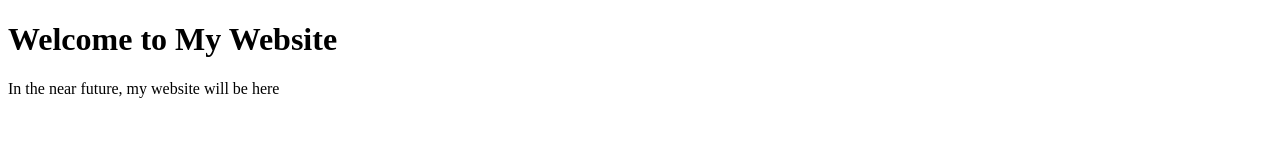
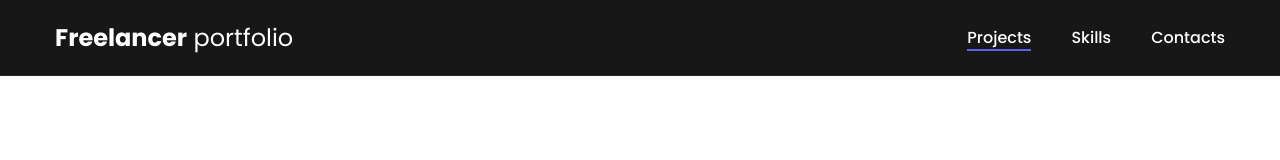
Before and after one commit to kiroris/kiroris.github.io, a plain HTML site: page index.html in a window 1280 px wide. Drawn offline with Linux system fonts and the light colour scheme.

Commit message:
create navigation bar

```diff
--- /dev/null
+++ b/css/main.css
@@ -0,0 +1,89 @@
+@import "./reset.css";
+@import url('https://fonts.googleapis.com/css2?family=DM+Sans:opsz,wght@9..40,400;9..40,500;9..40,700&family=Poppins:wght@400;500;700&display=swap');
+
+/*
+font-family: 'DM Sans', sans-serif;
+font-family: 'Poppins', sans-serif;
+*/
+
+/* {
+ border: 1px solid red;
+} */
+
+/* GLOBAL */
+
+html, body {
+  font-family: 'DM Sans', sans-serif;
+}
+
+
+.container {
+  margin: 0 auto;
+  padding: 0 15px;
+  max-width: 1200px;
+}
+
+
+/* NAVIGATION */
+.nav {
+  padding: 20px 0;
+  border-bottom: 1px solid #26292D;
+  background-color: #171718;
+  color: #ffffff;
+}
+
+/* nav-row */
+.nav-row {
+  display: flex;
+  justify-content: space-between;
+  align-items: center;
+  column-gap: 40px;
+  row-gap: 20px;
+  flex-wrap: wrap;
+}
+
+/* logo */
+.logo {
+  color: #ffffff;
+  font-size: 24px;
+  font-family: 'Poppins', sans-serif;
+}
+
+/* logo-strong */
+.logo strong {
+  font-weight: 700;
+}
+
+/* nav-list */
+.nav-list {
+  display: flex;
+  align-items: center;
+  column-gap: 40px;
+  font-size: 16px;
+  font-weight: 500;
+  font-family: 'Poppins', sans-serif;
+}
+
+/* nav-list__link */
+.nav-list__link {
+  color: #ffffff;
+}
+
+/*nav-list__link--active*/
+.nav-list__link--active {
+  position: relative;
+}
+
+/*nav-list__link--active::before*/
+.nav-list__link--active::before {
+  content: "";
+
+  position: absolute;
+  left: 0;
+  top: 100%;
+
+  display: block;
+  height: 2px;
+  width: 100%;
+  background-color: #5C62EC;
+}
--- /dev/null
+++ b/css/reset.css
@@ -0,0 +1,89 @@
+/* Reset and base styles  */
+* {
+	padding: 0px;
+	margin: 0px;
+	border: none;
+}
+
+*,
+*::before,
+*::after {
+	box-sizing: border-box;
+}
+
+/* Links */
+
+a, a:link, a:visited  {
+    text-decoration: none;
+}
+
+a:hover  {
+    text-decoration: none;
+}
+
+/* Common */
+
+aside, nav, footer, header, section, main {
+	display: block;
+}
+
+h1, h2, h3, h4, h5, h6, p {
+    font-size: inherit;
+	font-weight: inherit;
+}
+
+ul, ul li {
+	list-style: none;
+}
+
+img {
+	vertical-align: top;
+}
+
+img, svg {
+	max-width: 100%;
+	height: auto;
+}
+
+address {
+  font-style: normal;
+}
+
+/* Form */
+
+input, textarea, button, select {
+	font-family: inherit;
+    font-size: inherit;
+    color: inherit;
+    background-color: transparent;
+}
+
+input::-ms-clear {
+	display: none;
+}
+
+button, input[type="submit"] {
+    display: inline-block;
+    box-shadow: none;
+    background-color: transparent;
+    background: none;
+    cursor: pointer;
+}
+
+input:focus, input:active,
+button:focus, button:active {
+    outline: none;
+}
+
+button::-moz-focus-inner {
+	padding: 0;
+	border: 0;
+}
+
+label {
+	cursor: pointer;
+}
+
+legend {
+	display: block;
+}
--- a/index.html
+++ b/index.html
@@ -2,14 +2,28 @@
 <html lang="en">
   <head>
     <meta charset="UTF-8">
-    <meta name="viewport" content="width=device-width, initial-scale=1.0">
-    <meta http-equiv="X-UA-Compatible" content="ie=edge">
-    <title>My Website</title>
+    <meta name="viewport" content="width=device-width, initial-scale=1">
+    <title>Frelancer portfolio</title>
+    <link href="css/main.css" rel="stylesheet">
   </head>
   <body>
-    <main>
-        <h1>Welcome to My Website</h1>
-        <p>In the near future, my website will be here</p>
-    </main>
+    <nav class="nav">
+      <div class="container">
+        <div class="nav-row">
+          <a href="./index.html" class="logo"><strong>Freelancer</strong> portfolio</a>
+          <ul class="nav-list">
+            <li class="nav-list__item"><a href="./index.html" class="nav-list__link nav-list__link--active">Projects</a></li>
+            <li class="nav-list__item"><a href="./skills.html" class="nav-list__link">Skills</a></li>
+            <li class="nav-list__item"><a href="./contacts.html" class="nav-list__link">Contacts</a></li>
+          </ul>
+        </div>
+      </div>
+    </nav>
   </body>
 </html>
+
+<!--
+figma - https://www.figma.com/file/JV7F3jqYgg25l2R832H2Cb/React-Simple-Portfolio-(Copy)?type=design&node-id=2203-191&mode=design&t=3cxYacaTzTXrKF6Z-0
+
+youtube - https://youtu.be/tYdnepSqtNE?si=KmbFHZXjbWr-ETos&t=2690
+-->
```
